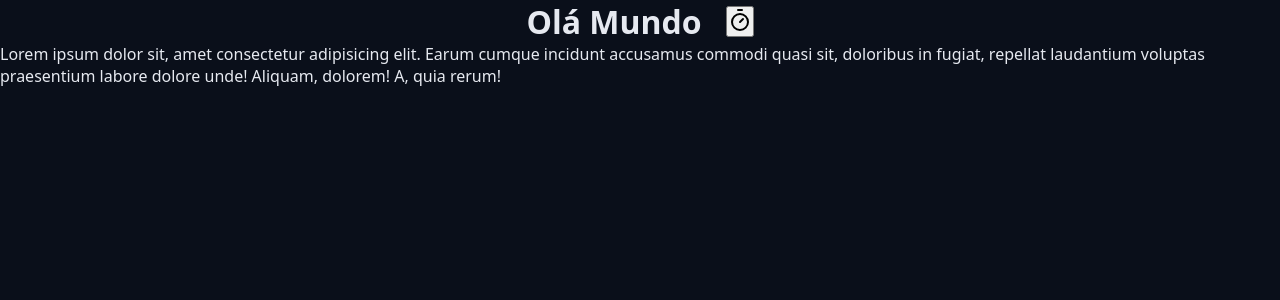
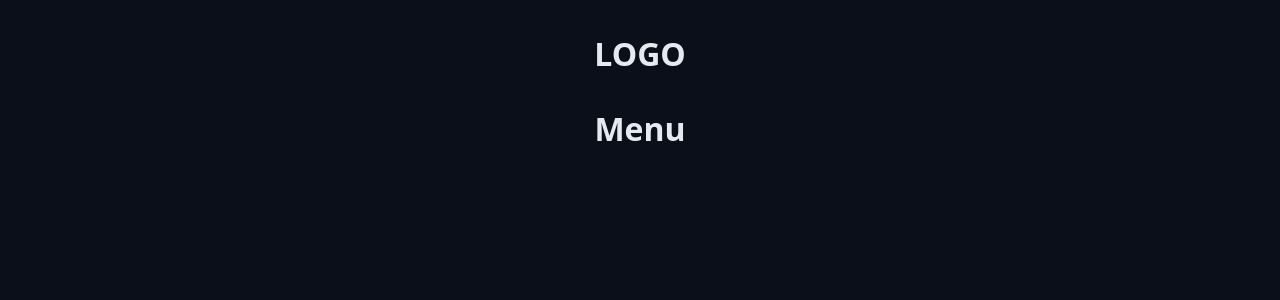
Before and after one commit to diogosalvadorb/pomodoro, a React (Vite) app: page / in a window 1280 px wide. Shown: the top 300 px of the page. Built offline with nearby package versions, Linux system fonts and the light colour scheme.

Commit message:
components Container

```diff
--- a/src/App.tsx
+++ b/src/App.tsx
@@ -1,23 +1,18 @@
 import './styles/theme.css';
 import './styles/global.css';
 import { Heading } from './components/Heading';
-import { TimerIcon } from 'lucide-react';
+import { Container } from './components/Container';
 
 export function App() {
   return (
-    <div>
-      <Heading>
-        Olá Mundo
-        <button>
-          <TimerIcon/>
-        </button>
-      </Heading>
-      <p>
-        Lorem ipsum dolor sit, amet consectetur adipisicing elit. Earum cumque
-        incidunt accusamus commodi quasi sit, doloribus in fugiat, repellat
-        laudantium voluptas praesentium labore dolore unde! Aliquam, dolorem! A,
-        quia rerum!
-      </p>
-    </div>
+    <>
+      <Container>
+        <Heading>LOGO</Heading>
+      </Container>
+
+      <Container>
+        <Heading>Menu</Heading>
+      </Container>
+    </>
   );
 }
--- /dev/null
+++ b/src/components/Container.module.css
@@ -0,0 +1,12 @@
+.container-fluid {
+  max-width: auto;
+}
+
+.container {
+  max-width: 98rem;
+  margin: 0 auto;
+}
+
+.content {
+  margin: 3.2rem;
+}
--- /dev/null
+++ b/src/components/Container.tsx
@@ -0,0 +1,12 @@
+import styles from './Container.module.css'
+
+type ContainerProps = {
+    children: React.ReactNode
+}
+export function Container({ children }: ContainerProps) {
+    return (
+        <div className={styles.container}>
+        <div className={styles.content}>{children}</div>
+      </div>
+    );
+}
```
